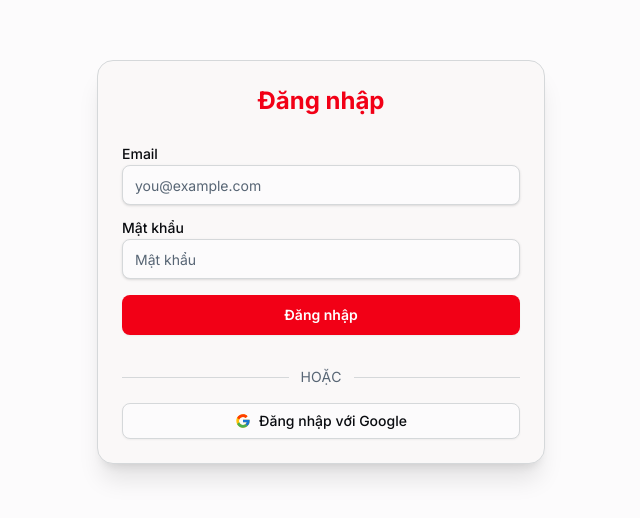
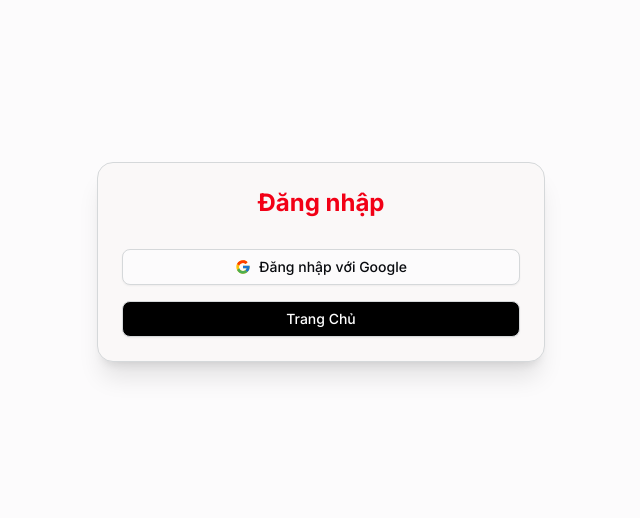
Before and after one commit to giaquy160816/youtube-clone, a Next.js app: page /login in a window 1280 px wide. Shown: the part 138-656 px from the top of the page, without its empty margins (319-959 px from the left). Built offline with nearby package versions, Linux system fonts and the light colour scheme.

Commit message:
Update environment variables and enhance LoginPage with navigation link. Add NEXT_PUBLIC_BASE_URL to .env for dynamic base URL configuration and implement a "Home" button in the LoginPage for improved user navigation.

```diff
--- a/app/(auth)/login/page.tsx
+++ b/app/(auth)/login/page.tsx
@@ -23,6 +23,7 @@ import { useIsAuthenticated } from '@/lib/hooks/useIsAuthenticated';
 import { useLoginHandler } from '@/lib/hooks/useLoginHandler';
 import { toast } from "sonner";
 import { notify } from "@/lib/utils/noti";
+import Link from "next/link";
 
 export default function LoginPage() {
     const handleLogin = useLoginHandler();
@@ -73,52 +74,6 @@ export default function LoginPage() {
 
                 <form onSubmit={handleSubmit}>
                     <CardContent className="space-y-4">
-                        <div className="space-y-1">
-                            <Label htmlFor="email">Email</Label>
-                            <Input
-                                id="email"
-                                type="email"
-                                placeholder="you@example.com"
-                                autoComplete="off"
-                                required
-                                value={email}
-                                onChange={(e) => setEmail(e.target.value)}
-                            />
-                        </div>
-                        <div className="space-y-1">
-                            <Label htmlFor="password">Mật khẩu</Label>
-                            <Input
-                                id="password"
-                                type="password"
-                                placeholder="Mật khẩu"
-                                required
-                                value={password}
-                                onChange={(e) => setPassword(e.target.value)}
-                            />
-                        </div>
-
-                        {error && (
-                            <div className="text-red-600 text-sm">
-                                {error}
-                            </div>
-                        )}
-
-                        <Button
-                            type="submit"
-                            className="w-full h-10 rounded-md font-semibold bg-primary text-primary-foreground hover:bg-primary/90 transition"
-                            disabled={loading}
-                        >
-                            {loading ? "Đang đăng nhập..." : "Đăng nhập"}
-                        </Button>
-
-                        <div className="relative my-4">
-                            <div className="absolute inset-0 flex items-center">
-                                <span className="w-full border-t border-border" />
-                            </div>
-                            <div className="relative flex justify-center text-sm">
-                                <span className="bg-card px-3 text-muted-foreground">HOẶC</span>
-                            </div>
-                        </div>
 
                         <Button
                             type="button"
@@ -139,6 +94,11 @@ export default function LoginPage() {
                             <FcGoogle size={20} />
                             Đăng nhập với Google
                         </Button>
+                        <Link href={process.env.NEXT_PUBLIC_BASE_URL || 'http://localhost:3000'}>
+                            <Button variant="outline" className="w-full gap-2 bg-[#000] text-white">
+                                Trang Chủ
+                            </Button>
+                        </Link>
                     </CardContent>
                 </form>
             </Card>
--- a/app/layout.tsx
+++ b/app/layout.tsx
@@ -16,6 +16,7 @@ export const viewport: Viewport = {
     // interactiveWidget: 'resizes-visual',
 }
 export const metadata: Metadata = {
+    metadataBase: new URL(process.env.NEXT_PUBLIC_BASE_URL || 'http://localhost:3000'),
     title: "YouTube Clone",
     description: "Next.js 15 + Tailwind + Shadcn",
 };
```
Also changed, not shown: 1 other file (tests, documents, lock files or other folders).
